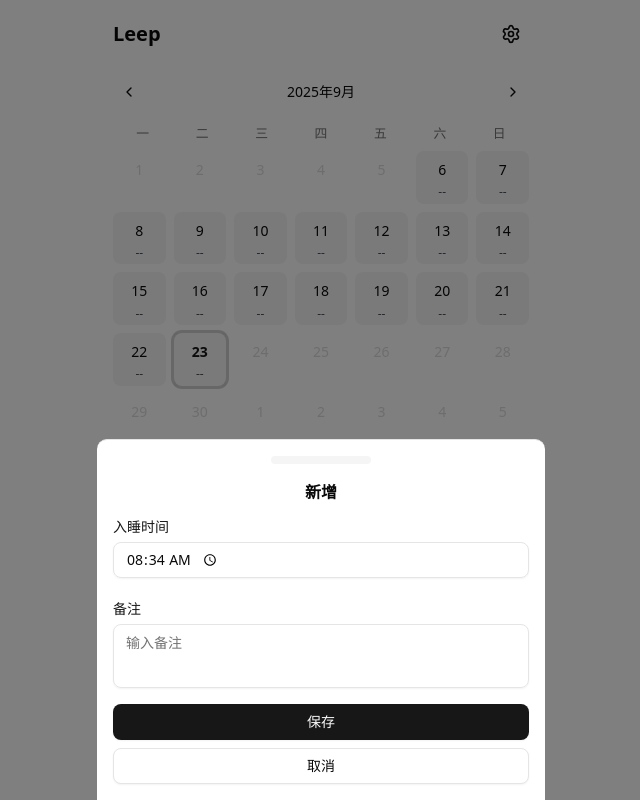
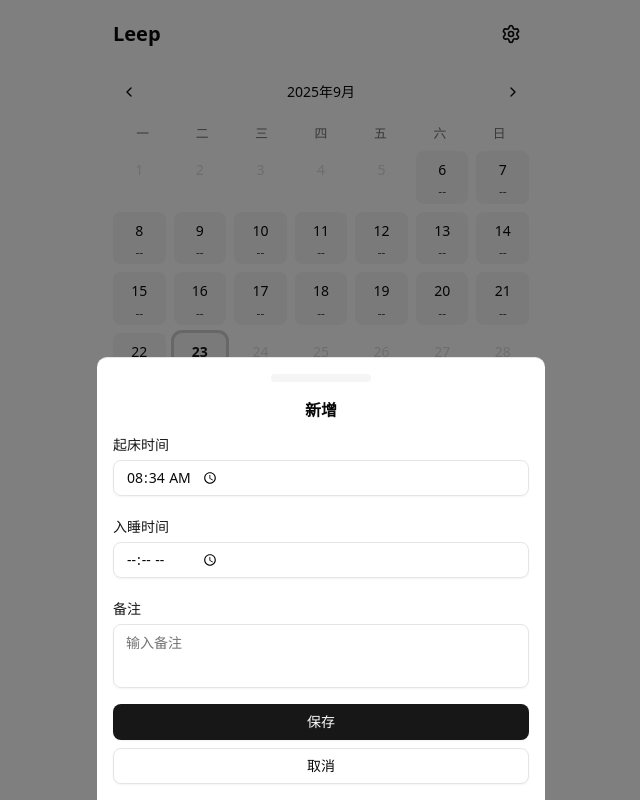
Before and after one commit to ilenceye/leep, a React (Vite) app: page / in a window 1280 px wide. Both pictures are taken after a click on the button 640 px from the left and 764 px from the top of the page. Shown: the whole page, without its empty margins (319-959 px from the left). Built offline with nearby package versions, Linux system fonts and the light colour scheme.

Commit message:
feat: user can add wake time when creating/updating leep

```diff
--- a/src/components/CreateLeep.tsx
+++ b/src/components/CreateLeep.tsx
@@ -1,4 +1,5 @@
 import { useLeepStore } from "@/hooks/useLeepStore";
+import { isSleepTime, isWakeTime } from "@/lib/utils";
 import { Button } from "@/ui/button";
 import {
   Drawer,
@@ -17,15 +18,19 @@ import { format } from "date-fns";
 import { PlusIcon } from "lucide-react";
 
 export function CreateLeep({ selectedDateStr }: { selectedDateStr: string }) {
-  const updateLeep = useLeepStore((s) => s.createLeep);
-  const defaultSleepTime = format(new Date(), "HH:mm");
+  const createLeep = useLeepStore((s) => s.createLeep);
+  const date = new Date();
+  const now = format(date, "HH:mm");
+  const defaultWakeTime = isWakeTime(date) ? now : undefined;
+  const defaultSleepTime = isSleepTime(date) ? now : undefined;
 
   const handleSubmit: React.FormEventHandler<HTMLFormElement> = (e) => {
     e.preventDefault();
     const formData = new FormData(e.currentTarget);
-    const time = formData.get("time") as string;
+    const wakeTime = formData.get("wake-time") as string;
+    const sleepTime = formData.get("sleep-time") as string;
     const note = (formData.get("note") as string).trim() || undefined;
-    updateLeep({ date: selectedDateStr, sleepTime: time, note });
+    createLeep({ date: selectedDateStr, wakeTime, sleepTime, note });
   };
 
   return (
@@ -43,9 +48,18 @@ export function CreateLeep({ selectedDateStr }: { selectedDateStr: string }) {
         <form onSubmit={handleSubmit}>
           <div className="space-y-6 px-4">
             <div className="space-y-2">
+              <Label className="text-secondary-foreground">起床时间</Label>
+              <Input
+                name="wake-time"
+                type="time"
+                className="text-center"
+                defaultValue={defaultWakeTime}
+              />
+            </div>
+            <div className="space-y-2">
               <Label className="text-secondary-foreground">入睡时间</Label>
               <Input
-                name="time"
+                name="sleep-time"
                 type="time"
                 className="text-center"
                 defaultValue={defaultSleepTime}
--- a/src/components/UpdateLeep.tsx
+++ b/src/components/UpdateLeep.tsx
@@ -21,9 +21,10 @@ export function UpdateLeep({ leep }: { leep: Leep }) {
   const handleSubmit: React.FormEventHandler<HTMLFormElement> = (e) => {
     e.preventDefault();
     const formData = new FormData(e.currentTarget);
-    const time = formData.get("time") as string;
+    const wakeTime = formData.get("wake-time") as string;
+    const sleepTime = formData.get("sleep-time") as string;
     const note = (formData.get("note") as string).trim() || undefined;
-    updateLeep(leep.date, { ...leep, sleepTime: time, note });
+    updateLeep(leep.date, { ...leep, wakeTime, sleepTime, note });
   };
 
   return (
@@ -36,6 +37,15 @@ export function UpdateLeep({ leep }: { leep: Leep }) {
         </DrawerHeader>
         <form onSubmit={handleSubmit}>
           <div className="space-y-6 px-4">
+            <div className="space-y-2">
+              <Label className="text-secondary-foreground">起床时间</Label>
+              <Input
+                name="wake-time"
+                type="time"
+                className="text-center"
+                defaultValue={leep.wakeTime}
+              />
+            </div>
             <div className="space-y-2">
               <Label className="text-secondary-foreground">入睡时间</Label>
               <Input
--- /dev/null
+++ b/src/lib/utils.ts
@@ -0,0 +1,13 @@
+export const isWakeTime = (date: Date) => {
+  const h = date.getHours();
+  const m = date.getMinutes();
+  return (h > 5 && h < 12) || (h === 5 && m >= 0) || (h === 12 && m === 0);
+};
+
+export const isSleepTime = (date: Date) => {
+  const h = date.getHours();
+  const m = date.getMinutes();
+  const after21 = h > 21 || (h === 21 && m >= 0);
+  const before2 = h < 2 || (h === 2 && m === 0);
+  return after21 || before2;
+};
--- a/src/types.ts
+++ b/src/types.ts
@@ -2,7 +2,8 @@ import * as v from "valibot";
 
 export const LeepSchema = v.object({
   date: v.string(),
-  sleepTime: v.string(),
+  wakeTime: v.optional(v.string()),
+  sleepTime: v.optional(v.string()),
   note: v.optional(v.string()),
 });
 
```
